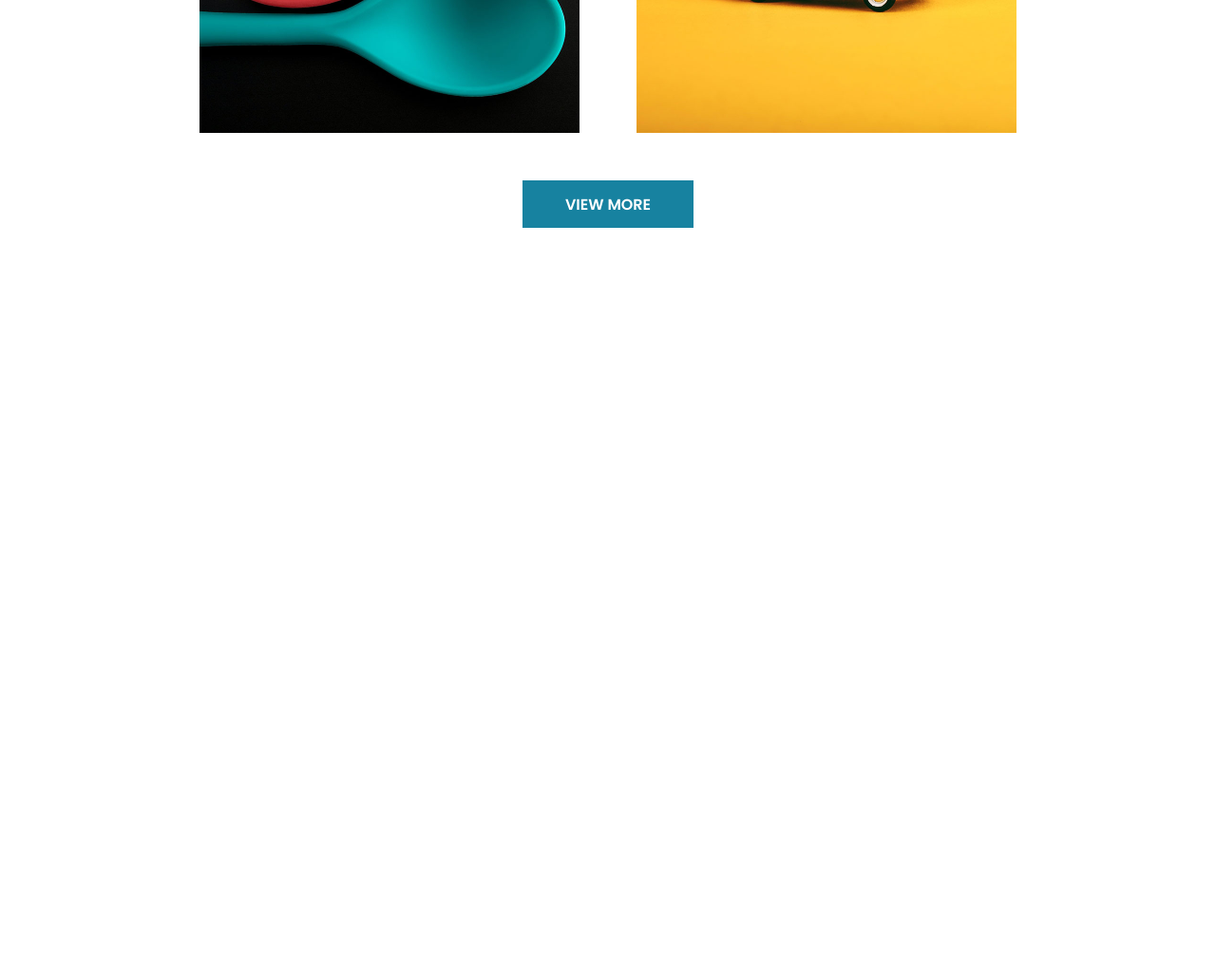
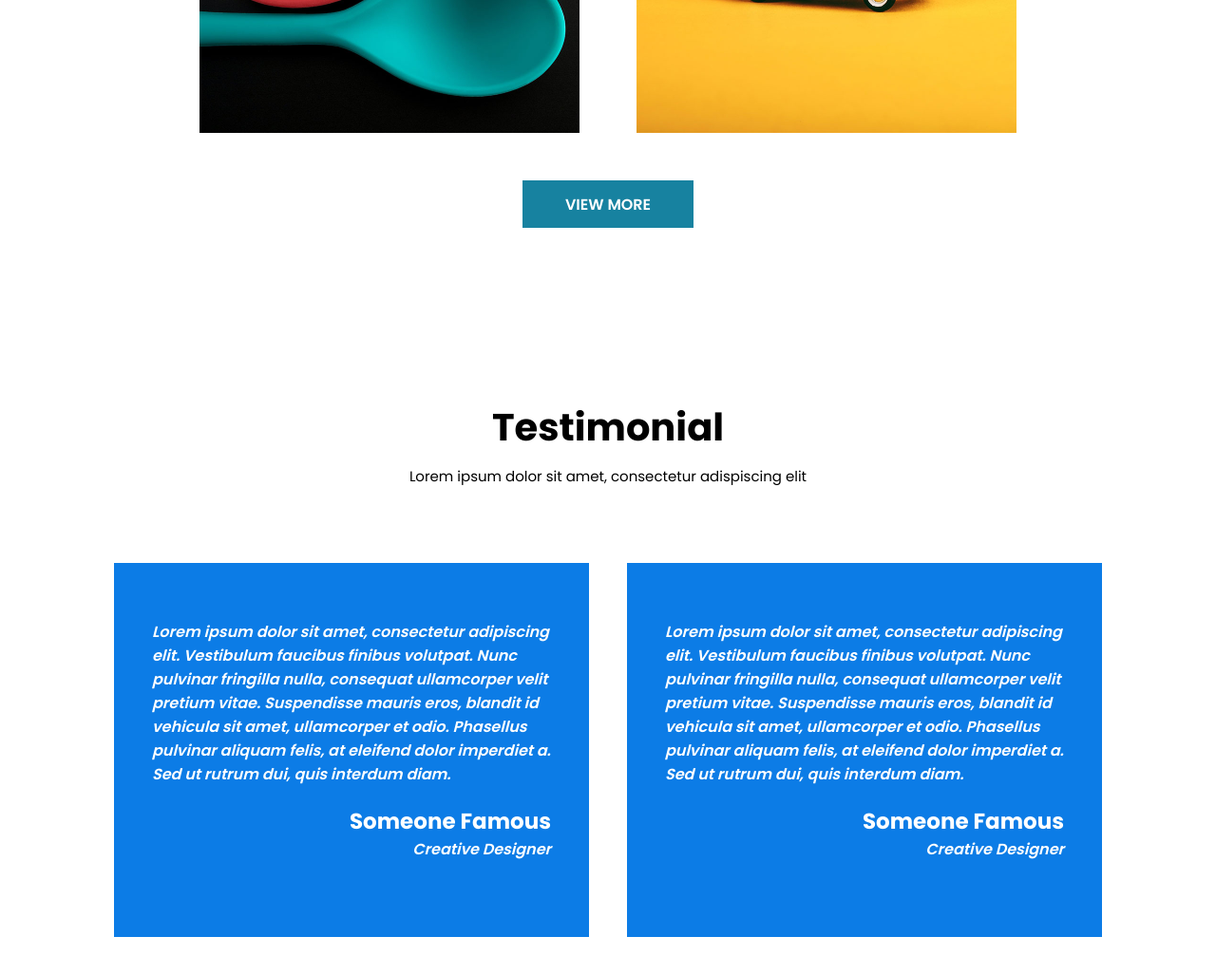
Before and after one commit to Luke0195/Front-endMaster, a plain HTML site: page project06/index.html in a window 1280 px wide. Shown: the part 3932-4958 px from the top of the page at 95% size. Before the commit the page ends 4232 px from the top, so only its background shows below. Drawn offline with Linux system fonts and the light colour scheme.

Commit message:
feat: add testimonial section area of project #06

```diff
--- a/project06/assets/css/styles.scss
+++ b/project06/assets/css/styles.scss
@@ -208,7 +208,7 @@ header{
 }
 
 .services{
-  padding: 4rem 10rem;
+  padding: 4rem 6rem;
   background:#000;
 
   .service-title{
@@ -341,6 +341,54 @@ header{
 
 
 }
+
+.testimonials{
+  margin: 6rem 0;
+  padding: 4rem 10rem;
+
+  .testimonails-text{
+    width: 100%;
+    max-width:50rem;
+    margin: 2rem  auto;
+    text-align: center;
+    h3{
+      font-size:4rem;
+      font-weight: bold;
+    }
+    p{
+        margin: 1rem 0;
+        font-size: 1.5rem;
+    }
+  }
+
+
+  .content{
+    display: flex;
+    margin: 6rem 0;
+
+    .content-text{
+      background:#0c7ce6;
+      padding:6rem 4rem;
+      margin: 2rem;
+      p{
+        font-size: 1.6rem;
+        color:#fff;
+        font-weight: 600;
+        font-style: italic;
+      }
+
+      .author-text{
+        margin: 2rem 0;
+        text-align: right;
+
+        strong{
+          font-size: 2.3rem;
+          color:#fff;
+        }
+      }
+    }
+  }
+}
 /* Responsividade */
 
 @media(max-width: 1080px){
@@ -369,6 +417,12 @@ header{
     }
 
 
+  }
+
+  .testimonials{
+    .content{
+      flex-direction: column;
+    }
   }
 }
 @media(max-width:936px){
--- a/project06/index.html
+++ b/project06/index.html
@@ -25,14 +25,14 @@
           <a href="#about"> About</a>
         </li>
         <li>
-          <a href="#"> Services</a>
+          <a href="#services"> Services</a>
         </li>
 
         <li>
-          <a href="#"> Work</a>
+          <a href="#works"> Work</a>
         </li>
         <li>
-          <a href="#"> Testimonial</a>
+          <a href="#testimonials"> Testimonial</a>
         </li>
 
         <li>
@@ -148,6 +148,30 @@
         <a href="#" target="_blank" class="btn"> view more </a>
     </section><!--works-->
 
+    <section class="testimonials" id="testimonials">
+      <div class="testimonails-text">
+        <h3> Testimonial </h3>
+        <p> Lorem ipsum dolor sit amet, consectetur adispiscing elit</p>
+      </div><!--testimonials-text-->
+      <div class="content">
+        <div class="content-text">
+          <p> Lorem ipsum dolor sit amet, consectetur adipiscing elit. Vestibulum faucibus finibus volutpat. Nunc pulvinar fringilla nulla, consequat ullamcorper velit pretium vitae. Suspendisse mauris eros, blandit id vehicula sit amet, ullamcorper et odio. Phasellus pulvinar aliquam felis, at eleifend dolor imperdiet a. Sed ut rutrum dui, quis interdum diam. </p>
+          <div class="author-text">
+            <strong> Someone Famous </strong>
+            <p> Creative Designer</p>
+          </div><!--author-text-->
+        </div><!--content-text-->
+
+        <div class="content-text">
+          <p> Lorem ipsum dolor sit amet, consectetur adipiscing elit. Vestibulum faucibus finibus volutpat. Nunc pulvinar fringilla nulla, consequat ullamcorper velit pretium vitae. Suspendisse mauris eros, blandit id vehicula sit amet, ullamcorper et odio. Phasellus pulvinar aliquam felis, at eleifend dolor imperdiet a. Sed ut rutrum dui, quis interdum diam. </p>
+          <div class="author-text">
+            <strong> Someone Famous </strong>
+            <p> Creative Designer</p>
+          </div><!--author-text-->
+        </div><!--content-text-->
+
+      </div><!--content-->
+    </section><!--testimonials-->
     <script src="assets/js/index.js"></script>
   </body>
 </html>
```
Also changed, not shown: project06/assets/css/styles.css, 1 other file.
